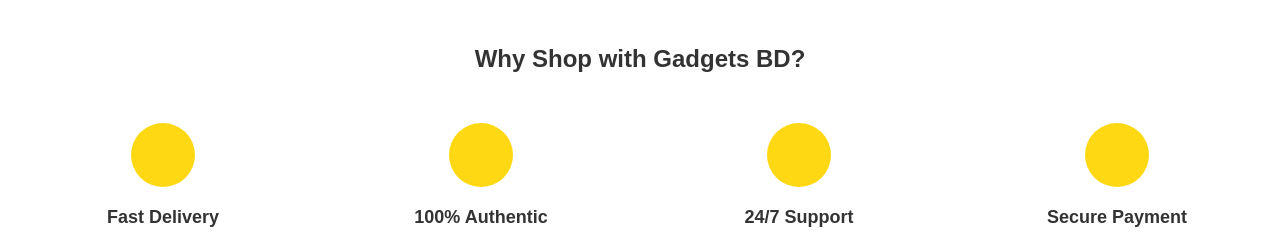
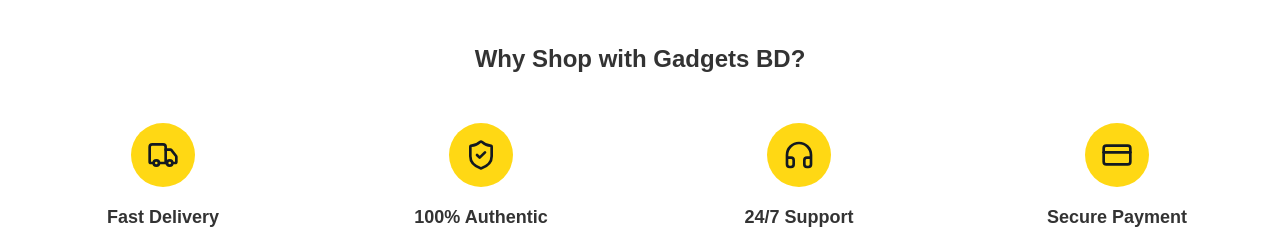
Before and after one commit to ALNAFI/LWS_M11_A9, a Next.js app: page / in a window 1280 px wide. Shown: the part 1140-1377 px from the top of the page. Built offline with nearby package versions, Linux system fonts and the light colour scheme.

Commit message:
product page p2

```diff
--- a/app/components/common/Footer.jsx
+++ b/app/components/common/Footer.jsx
@@ -2,6 +2,7 @@
 import { footerData, footerBrand, footerCopyrightText } from '@/app/data'
 import { getCurrentYear } from '@/app/utils'
 import BackToTop from './SubFooter/BackToTop'
+import Link from 'next/link'
 export default function Footer() {
   return (
     <footer className="bg-amazon-light text-white mt-8">
@@ -13,9 +14,9 @@
             <ul className="space-y-2 text-gray-300">
               {section.links.map((link) => (
                 <li key={link.label}>
-                  <a href={link.href} className="hover:underline">
+                  <Link href={link.href} className="hover:underline">
                     {link.label}
-                  </a>
+                  </Link>
                 </li>
               ))}
             </ul>
--- a/app/components/home/WhyUsSection.jsx
+++ b/app/components/home/WhyUsSection.jsx
@@ -1,5 +1,13 @@
 import React from 'react'
+import { Truck, ShieldCheck, Headphones, CreditCard } from 'lucide-react'
 import { whyUsData } from '@/app/data'
+
+const iconMap = {
+  truck: Truck,
+  'shield-check': ShieldCheck,
+  headphones: Headphones,
+  'credit-card': CreditCard,
+}
 
 export default function WhyUsSection() {
   return (
@@ -10,13 +18,18 @@
         </h2>
 
         <div className="grid grid-cols-1 md:grid-cols-2 lg:grid-cols-4 gap-6">
-          {whyUsData.map((item) => (
+          {whyUsData.map((item) => {
+            const IconComponent = iconMap[item.icon]
+            return (
             <div key={item.title} className="text-center p-4">
               <div className="w-16 h-16 bg-amazon-yellow rounded-full flex items-center justify-center mx-auto mb-4">
-                <i
-                  data-lucide={item.icon}
-                  className="w-8 h-8 text-amazon"
-                ></i>
+                {IconComponent && (
+                  <IconComponent
+                    className="w-8 h-8 text-amazon"
+                    strokeWidth={2}
+                    aria-hidden
+                  />
+                )}
               </div>
 
               <h3 className="font-bold text-lg mb-2">
@@ -27,7 +40,8 @@
                 {item.description}
               </p>
             </div>
-          ))}
+            )
+          })}
         </div>
       </div>
     </div>
```
